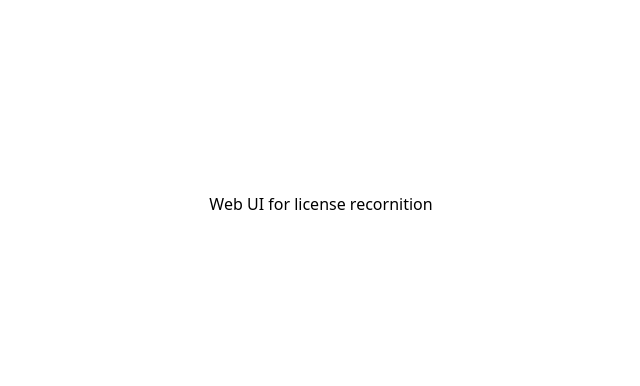
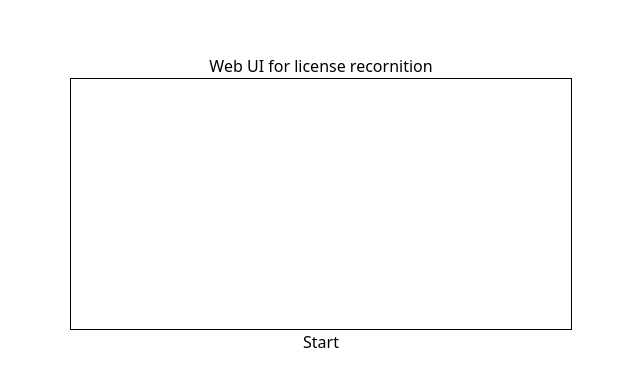
Before and after one commit to wakelesstuna/smart-gate, a Next.js app in the folder web-ui/: page / in a window 1280 px wide. Shown: the part 196-582 px from the top of the page, without its empty margins (319-959 px from the left). Built offline with nearby package versions, Linux system fonts and the light colour scheme.

Commit message:
first draft of streaming video

```diff
--- a/web-ui/src/pages/index.tsx
+++ b/web-ui/src/pages/index.tsx
@@ -1,7 +1,35 @@
 import type { NextPage } from "next";
 import Head from "next/head";
+import { useRef, useState } from "react";
+
+const width = 500;
+const height = 500;
 
 const Home: NextPage = () => {
+  const [playing, setPlaying] = useState(false);
+  const videoRef = useRef<HTMLVideoElement>(null);
+
+  const startVideo = () => {
+    setPlaying(true);
+    navigator.mediaDevices
+      .getUserMedia({
+        video: true,
+      })
+      .then((stream) => {
+        if (videoRef.current) {
+          videoRef.current.srcObject = stream;
+        }
+      })
+      .catch((err) => console.log(err));
+  };
+
+  const stopVideo = () => {
+    setPlaying(false);
+    if (videoRef.current) {
+      videoRef.current.srcObject = null;
+    }
+  };
+
   return (
     <>
       <Head>
@@ -12,6 +40,24 @@ const Home: NextPage = () => {
 
       <main className="container mx-auto flex flex-col items-center justify-center min-h-screen p-4">
         <h1>Web UI for license recornition</h1>
+
+        <div className="border border-black">
+          <video
+            ref={videoRef}
+            height={height}
+            width={width}
+            muted
+            autoPlay
+            className=""
+          ></video>
+        </div>
+        <div>
+          {playing ? (
+            <button onClick={stopVideo}>Stop</button>
+          ) : (
+            <button onClick={startVideo}>Start</button>
+          )}
+        </div>
       </main>
     </>
   );
```
